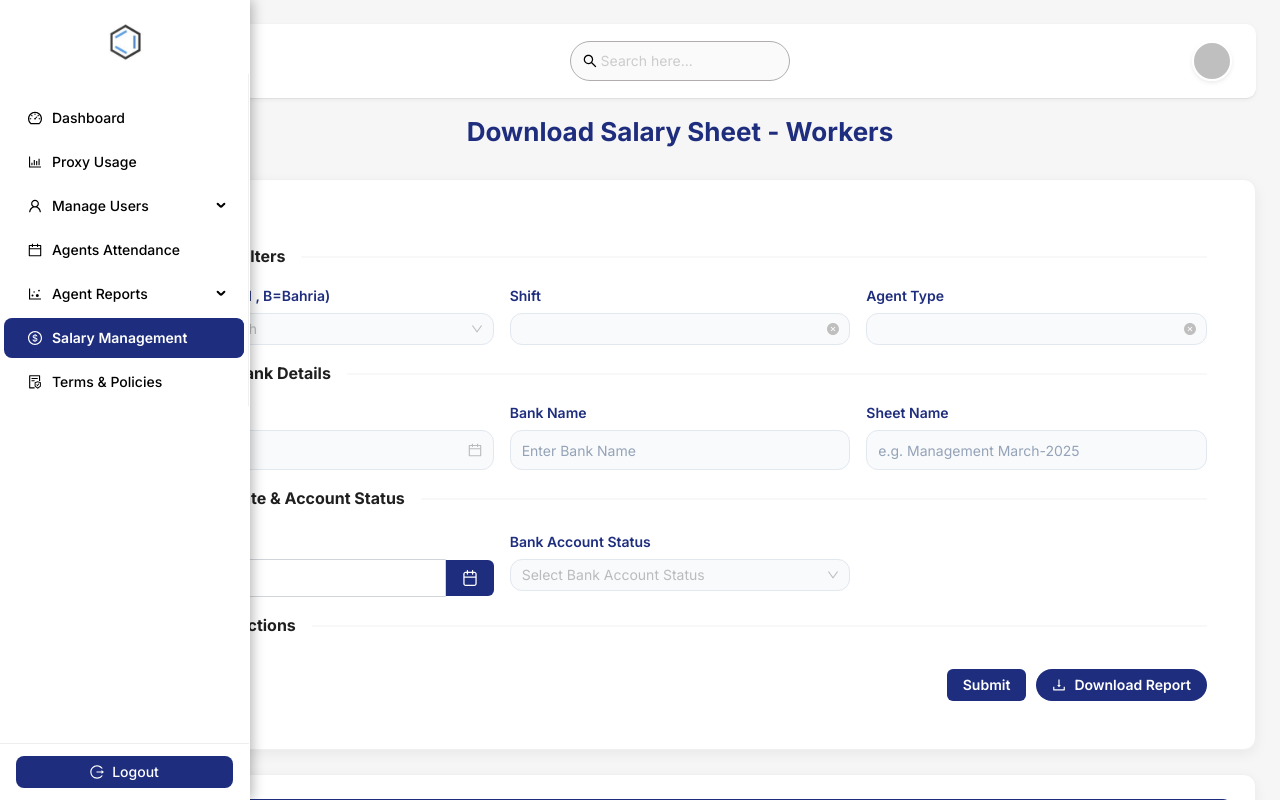
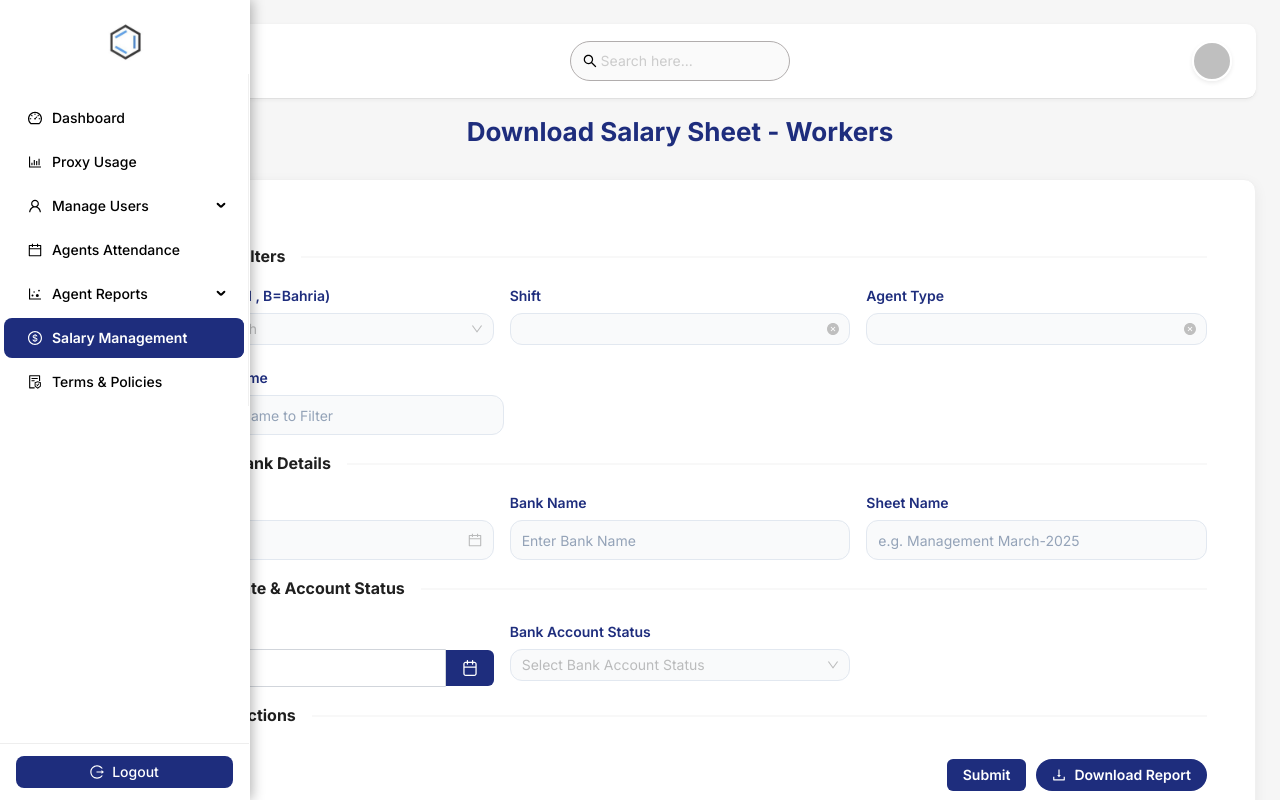
Before and after one commit to usama0011/HacktaConnectCRM, a React (Vite) app in the folder FrontEnd/: page /admin/dashboard/downloadsalaryworker in a window 1280 px wide. Shown: the top 800 px of the page. Built offline with nearby package versions, Linux system fonts and the light colour scheme.

Commit message:
NewCommitLetChangetobankNormaBankName

```diff
--- a/FrontEnd/pages/AdminDashboard/DownloadSalaryWokers.jsx
+++ b/FrontEnd/pages/AdminDashboard/DownloadSalaryWokers.jsx
@@ -41,6 +41,8 @@ const DownloadSalaryWokers = () => {
     shift: "",
     agentType: "",
     month: moment().startOf("month"), // Default to the current month
+    bankName: "", // ✅ Add this
+
   });
   const [formValues, setFormValues] = useState({
     date: moment(),
@@ -98,6 +100,7 @@ const DownloadSalaryWokers = () => {
           month: filters.month, // Use extracted month
           branch: filters.branch, // ✅ Added
           hasBankAccount: filters.hasBankAccount, // ✅ Added
+            bankName: filters.bankName, // ✅ Add this line
         },
       });
 
@@ -423,6 +426,25 @@ const DownloadSalaryWokers = () => {
             </Select>
           </Col>
         </Row>
+        <br />
+<Col xs={24} sm={8}>
+  <label>Filter Bank Name</label>
+  <Input
+    value={filters.bankName}
+    onChange={(e) => {
+      const bankName = e.target.value;
+      setFilters((prev) => ({
+        ...prev,
+        bankName,
+      }));
+      setFormValues((prev) => ({
+        ...prev,
+        bankName, // Sync with Bank Details input
+      }));
+    }}
+    placeholder="Enter Bank Name to Filter"
+  />
+</Col>
 
         {/* ✅ Bank Details Section */}
         <Divider
```
Also changed, not shown: 2 other files (tests, documents, lock files or other folders).
